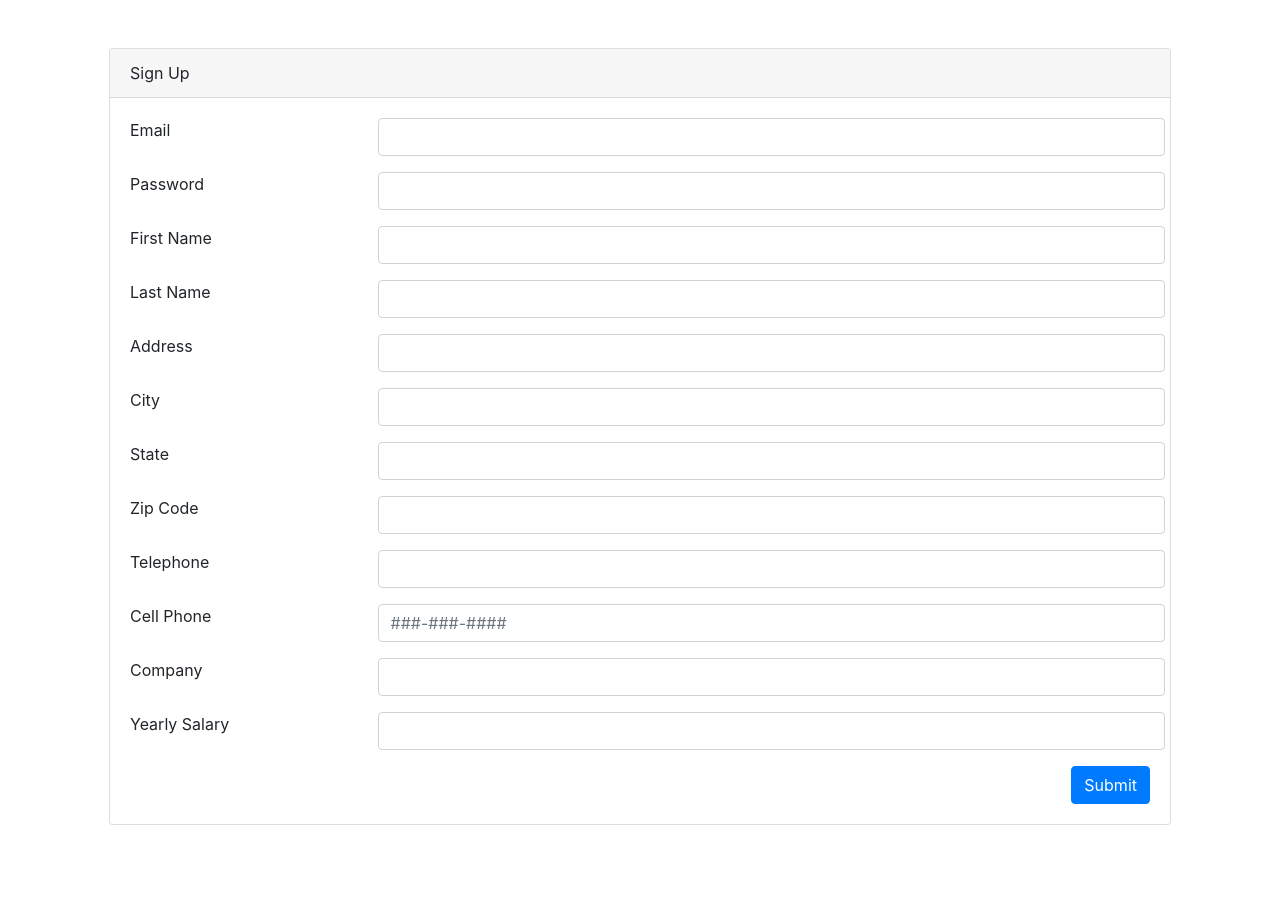
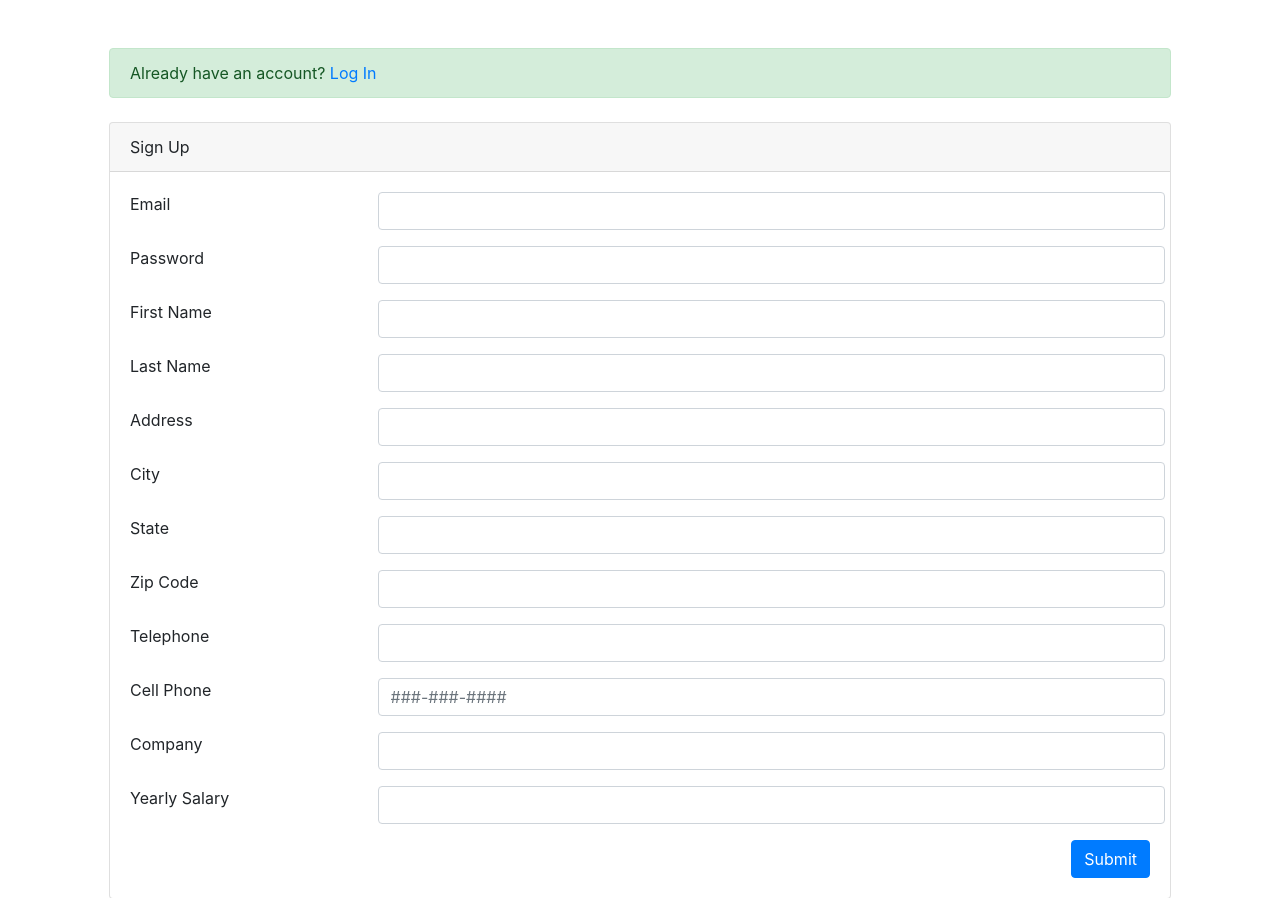
Before and after one commit to BDPA-HSCC-ATL-2018/bdpa-loans, a PHP site: page / in a window 1280 px wide. Shown: the part 56-954 px from the top of the page. Before the commit the page ends 881 px from the top, so only its background shows below. Run offline with PHP 8.4, Linux system fonts and the light colour scheme; data that the repository does not hold is empty.

Commit message:
added login link to signup page

```diff
--- a/forms/signup.php
+++ b/forms/signup.php
@@ -2,8 +2,9 @@
 include_once 'web-assets/tpl/app_header.php';
 include_once 'web-assets/tpl/app_nav.php';
 ?>
+<div class="alert alert-success my-4 mx-4" role="alert">Already have an account? <a href="/bdpa-loans/forms/loanapp_f.php">Log In</a></div>
+        <div class="card my-4 mx-4">
 
-        <div class="card my-4 mx-4">
             <div class="card-header">Sign Up</div>
             <div class="card-body">
                 <form action="/bdpa-loans/index.php?action=signup" method="post">
```
Also changed, not shown: 2 other files.
